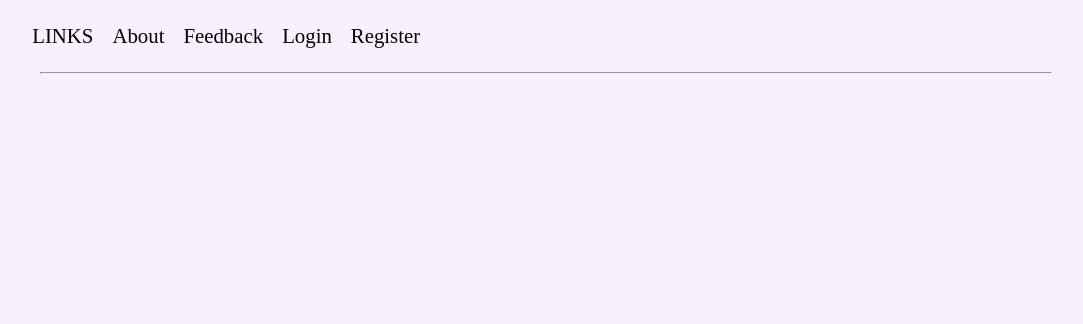
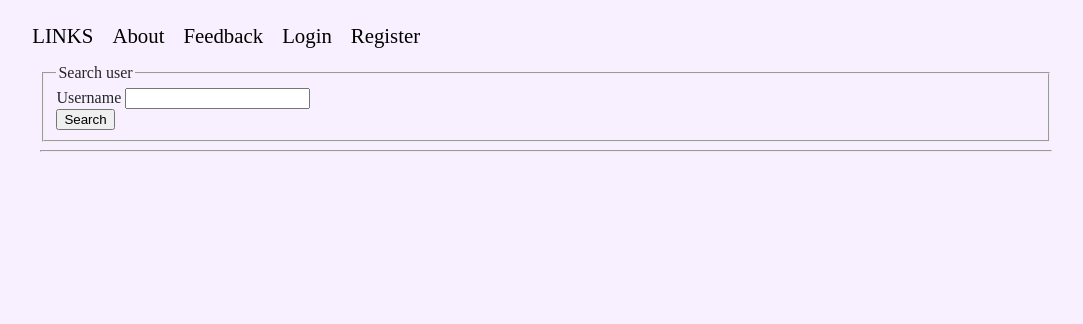
Before and after one commit to Fo1Go/allLinksSite, a Flask app: page /users in a window 1280 px wide. Shown: the top 324 px of the page, without its empty margins (94-1177 px from the left). Run offline with Flask 3, Linux system fonts and the light colour scheme; some libraries are stand-ins or nearby versions.

Commit message:
Added search system on /users/

```diff
--- a/links/templates/users/users.html
+++ b/links/templates/users/users.html
@@ -1,5 +1,31 @@
 {% extends "layout.html" %}
 {% block content %}
+<div>
+  <form method="POST" action="">
+      {{ form.hidden_tag() }}
+      <fieldset>
+          <legend>Search user</legend>
+          <div>
+              {{ form.search.label() }}
+
+              {% if form.search.errors %}
+                  {{ form.search()}}
+                  <div>
+                      {% for error in form.search.errors %}
+                          <span>
+                              {{ error }}
+                          </span>
+                      {% endfor %}
+                  </div>
+              {% else %}
+                  {{ form.search() }}
+              {% endif %}
+          </div>
+      <div>
+          {{ form.submit() }}
+      </div>
+  </form>
+</div>
 <div>
     {% for user in users.items %}
     <div>
--- a/links/users/forms.py
+++ b/links/users/forms.py
@@ -1,6 +1,6 @@
 from flask_wtf import FlaskForm
 from flask_wtf.file import FileAllowed, FileField
-from wtforms import StringField, EmailField, PasswordField, SubmitField, BooleanField
+from wtforms import StringField, EmailField, PasswordField, SubmitField, BooleanField, SearchField
 from wtforms.validators import DataRequired, Length, ValidationError, EqualTo, Email
 from links.models import User, Links, ROLES
 from flask_login import current_user
@@ -117,3 +117,8 @@ class LinkEditForm(FlaskForm):
             pattern = "^https?:\\/\\/(?:www\\.)?[-a-zA-Z0-9@:%._\\+~#=]{1,256}\\.[a-zA-Z0-9()]{1,6}\\b(?:[-a-zA-Z0-9()@:%_\\+.~#?&\\/=]*)$"
             if not match(pattern, link.data):
                 raise ValidationError('Not valid link')
+
+
+class SearchUserForm(FlaskForm):
+    search = SearchField('Username')
+    submit = SubmitField('Search')
--- a/links/users/handlers.py
+++ b/links/users/handlers.py
@@ -3,7 +3,7 @@ from flask_login import current_user, login_user, logout_user, login_required
 from links import bcrypt, db
 from links.users.forms import (RegisterForm, LoginForm, UpdateProfileForm,
                                LinkCreateForm, LinkEditForm, ResetPasswordForm,
-                               CreateNewPasswordForm)
+                               CreateNewPasswordForm, SearchUserForm)
 from links.models import User, Links, Roles, Friends, ROLES
 from links.users.utils import (save_picture, get_qrcode, send_mail,
                                generate_token, validate_token, delete_qrcode)
@@ -205,9 +205,15 @@ def user(username):
                            qrcode=qrcode)
 
 
-@users.route('/users')
+@users.route('/users', methods=['GET', 'POST'])
 def all_users():
     page = request.args.get('page', 1, type=int)
-    users = User.query.order_by().paginate(page=page, per_page=25)
+    form = SearchUserForm()
+    if form.validate_on_submit():
+        username = form.search.data
+        users = User.query.filter(User.username.like(f'{username}%')).paginate(page=page, per_page=25)
+    elif request.method == 'GET':
+        users = User.query.order_by().paginate(page=page, per_page=25)
     return render_template('users/users.html',
-                           users=users)
+                           users=users,
+                           form=form)
```
Also changed, not shown: links/__init__.py (+5 -2 lines), links/admin/forms.py (+0 -8 lines), 1 other file.
